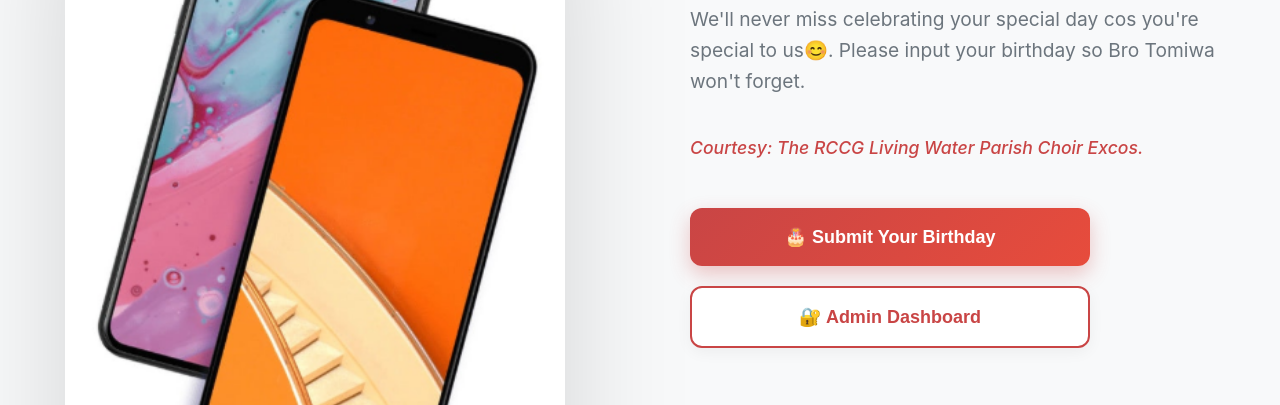
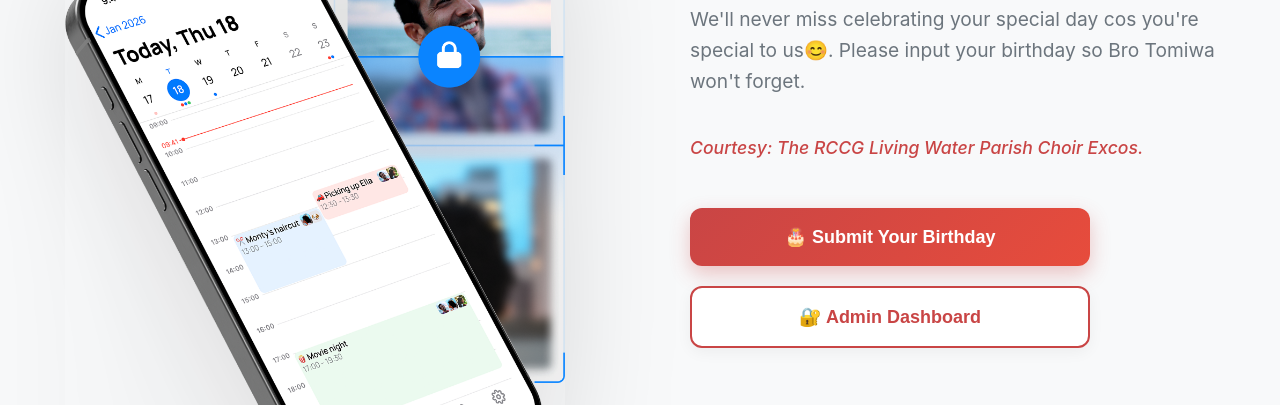
Before and after one commit to Obatom199/living-voices-birthdays, a website: page index.html in a window 1280 px wide. Shown: the part 230-635 px from the top of the page. Drawn offline with Linux system fonts and the light colour scheme.

Commit message:
Update index.html

```diff
--- a/index.html
+++ b/index.html
@@ -528,7 +528,7 @@
         <div class="hero-section">
             <!-- Left Side - Phone Mockup Placeholder -->
             <div class="mockup-container">
-                <img src="mockup2.png" alt="Birthday Tracker App" style="width: 100%; max-width: 500px; filter: drop-shadow(0 20px 60px rgba(0, 0, 0, 0.15));">
+                <img src="mockup3.png" alt="Birthday Tracker App" style="width: 100%; max-width: 500px; filter: drop-shadow(0 20px 60px rgba(0, 0, 0, 0.15));">
                     <div>
                 </div>
                 <!-- To use your own image, replace the mockup-placeholder div above with:
```
